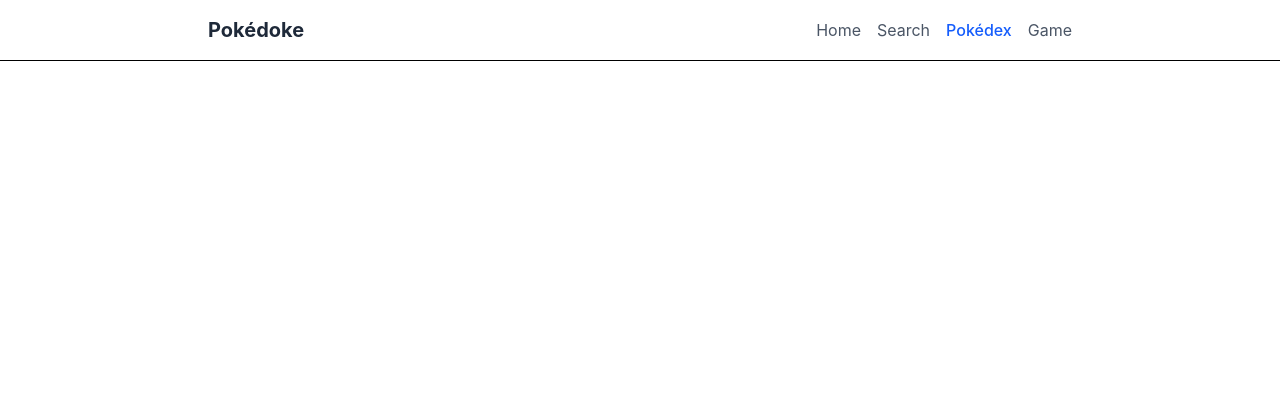
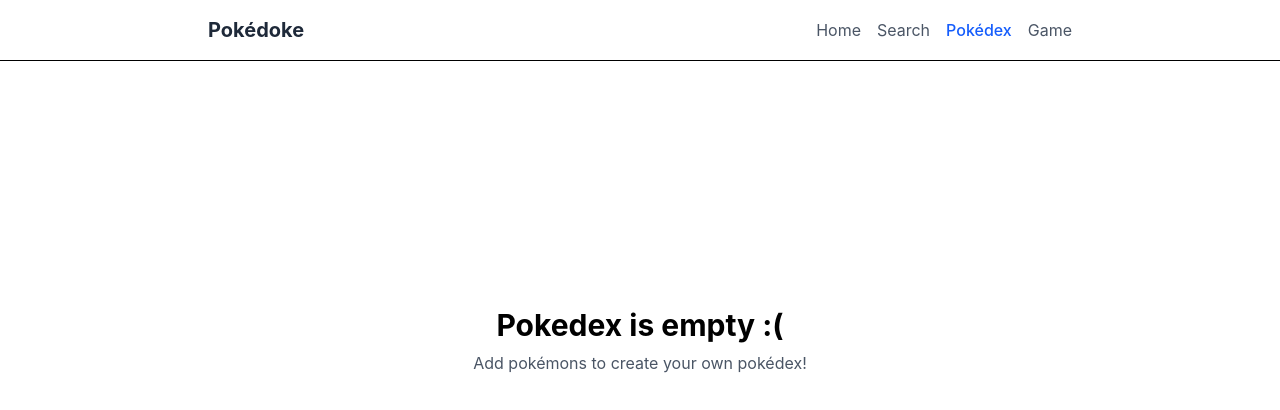
Before and after one commit to pangkakan/Pokeguesser, a React (Vite) app in the folder pokeguesser/: page /pokedex in a window 1280 px wide. Shown: the top 410 px of the page. Built offline with nearby package versions, Linux system fonts and the light colour scheme.

Commit message:
Fail text if pokedex is empty
Added some information text if pokedex is empty instead of showing blank page.

```diff
--- a/pokeguesser/src/pages/Pokedex.jsx
+++ b/pokeguesser/src/pages/Pokedex.jsx
@@ -11,6 +11,7 @@
             const pokemons = await Promise.all(names.map((name) => getPokemonByName(name)));
             setPokemonList(pokemons);
         }
+
         loadList();
     }, []);
 
@@ -23,6 +24,16 @@
         );
     };
 
+    if (pokemonList.length === 0) {
+        return (
+            <div className="min-h-[70vh] flex items-center justify-center p-4">
+                <div className="text-center">
+                    <h1 className="text-3xl font-bold">Pokedex is empty :(</h1>
+                    <p className="text-gray-600 mt-2">Add pokémons to create your own pokédex!</p>
+                </div>
+            </div>
+        );
+    } else {
         return (
             <div className="p-4">
                 <div className="grid grid-cols-1 sm:grid-cols-2 lg:grid-cols-3 xl:grid-cols-4 gap-4">
@@ -33,3 +44,4 @@
             </div>
         );
     }
+}
```
Lines whose indentation alone changed are shown as unchanged.
